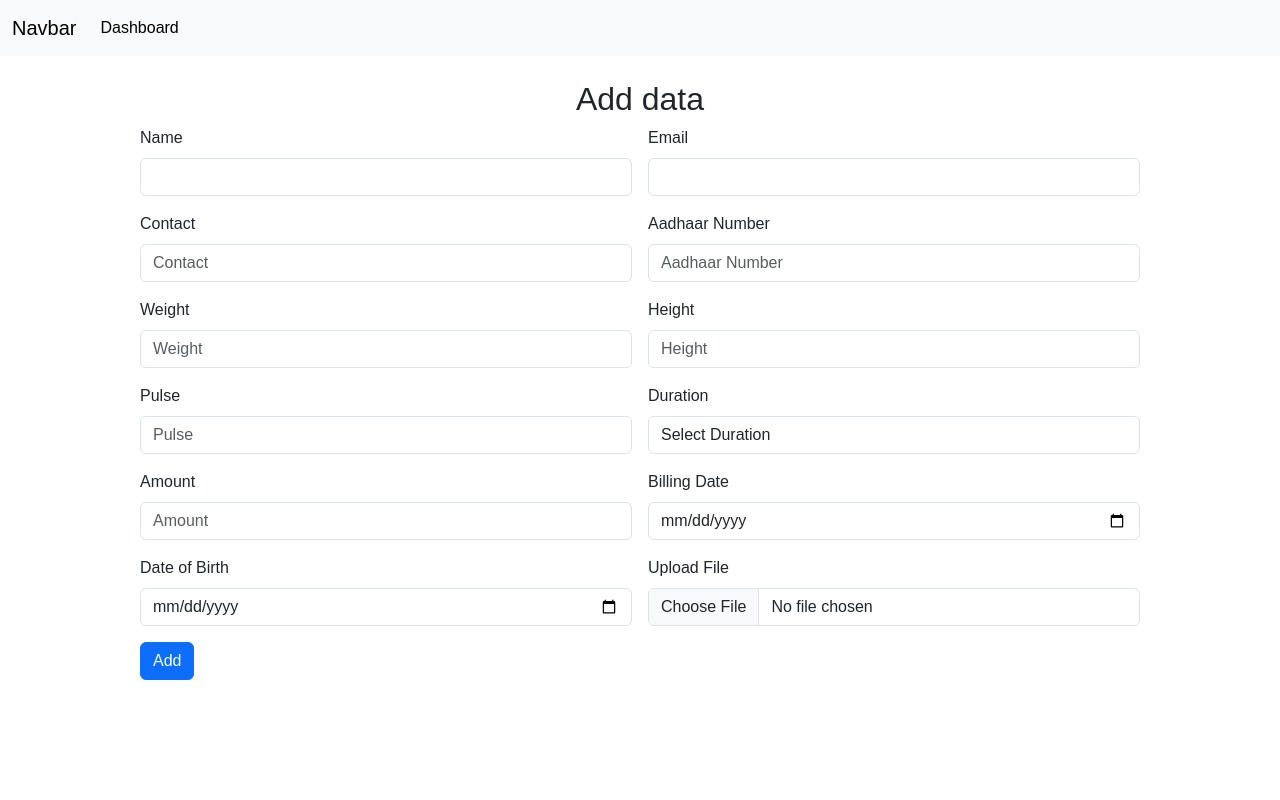
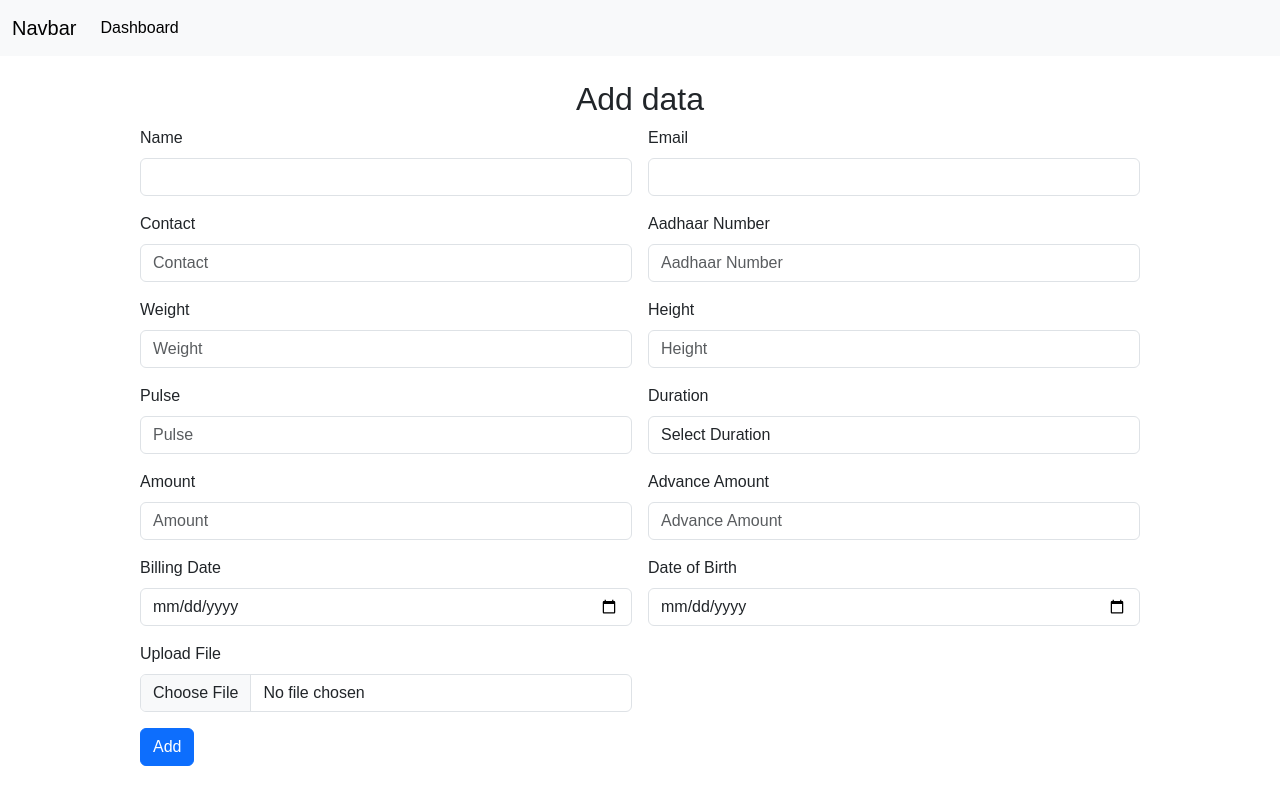
Before and after one commit to Rahulgautam8933/zym_frontend, a React (Vite) app: page /secondryClsses/updateData/1 in a window 1280 px wide. Built offline with nearby package versions, Linux system fonts and the light colour scheme; no server answers.

Commit message:
Update EditData.jsx

```diff
--- a/src/components/SecondryClasses/EditData.jsx
+++ b/src/components/SecondryClasses/EditData.jsx
@@ -28,6 +28,7 @@ function EditData() {
     pulse: "",
     duration: "",
     aadhaarNumber: "",
+    advance: "",
   });
 
   console.log("formData", formData);
@@ -66,6 +67,7 @@ function EditData() {
           contact: res?.data?.product?.contact,
           weight: res?.data?.product?.weight,
           amount: res?.data?.product?.amount,
+          advance: res?.data?.product?.advance,
           bilingDate: res?.data?.product?.bilingDate,
           dob: res?.data?.product?.dob,
           height: res?.data?.product?.height,
@@ -187,7 +189,7 @@ function EditData() {
               placeholder="Pulse"
             />
           </div>
-       <div className="col-6">
+          <div className="col-6">
             <label htmlFor="duration" className="form-label">
               Duration
             </label>
@@ -227,6 +229,21 @@ function EditData() {
               className="form-control"
               id="amount"
               placeholder="Amount"
+            />
+          </div>
+          <div className="col-6">
+            <label htmlFor="advance" className="form-label">
+              Advance Amount
+            </label>
+            <input
+              type="number"
+              name="advance"
+              value={formData.advance}
+              onChange={handleChange}
+              required
+              className="form-control"
+              id="advance"
+              placeholder="Advance Amount"
             />
           </div>
           <div className="col-6">
```
